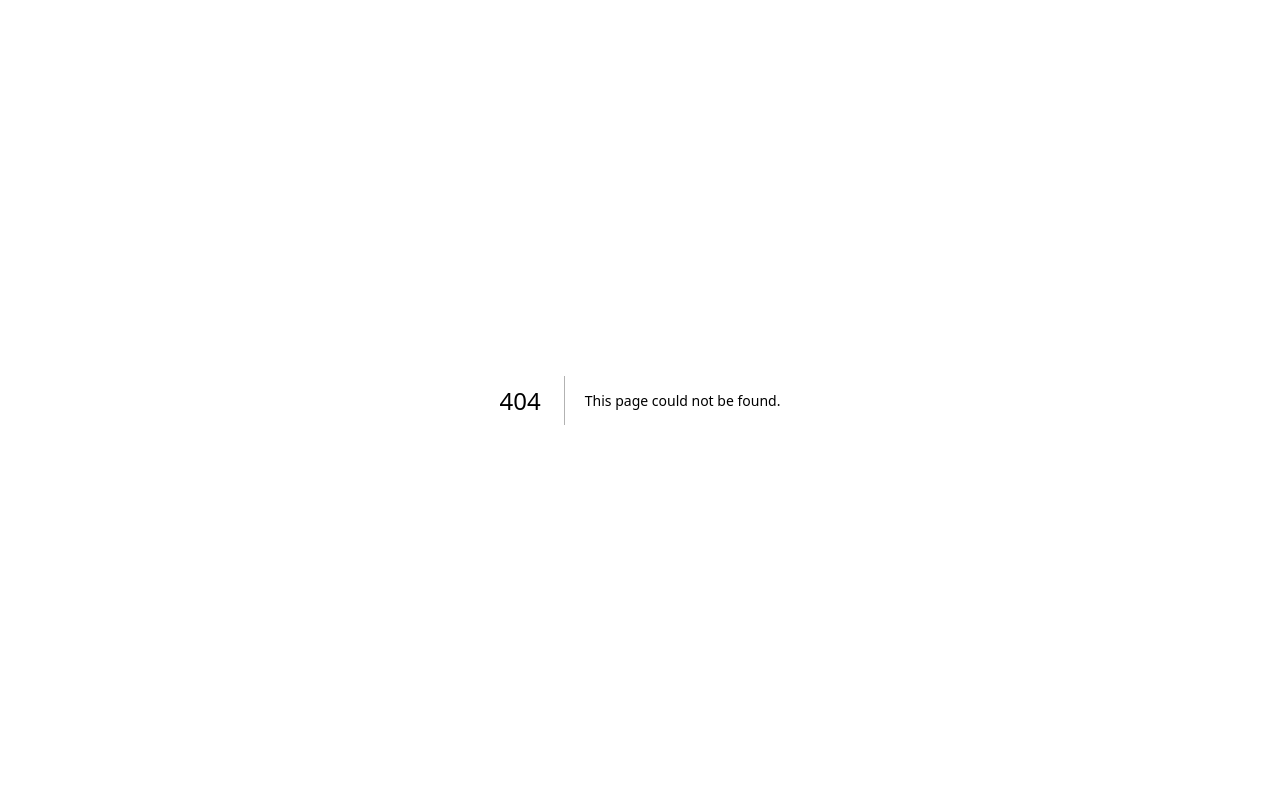
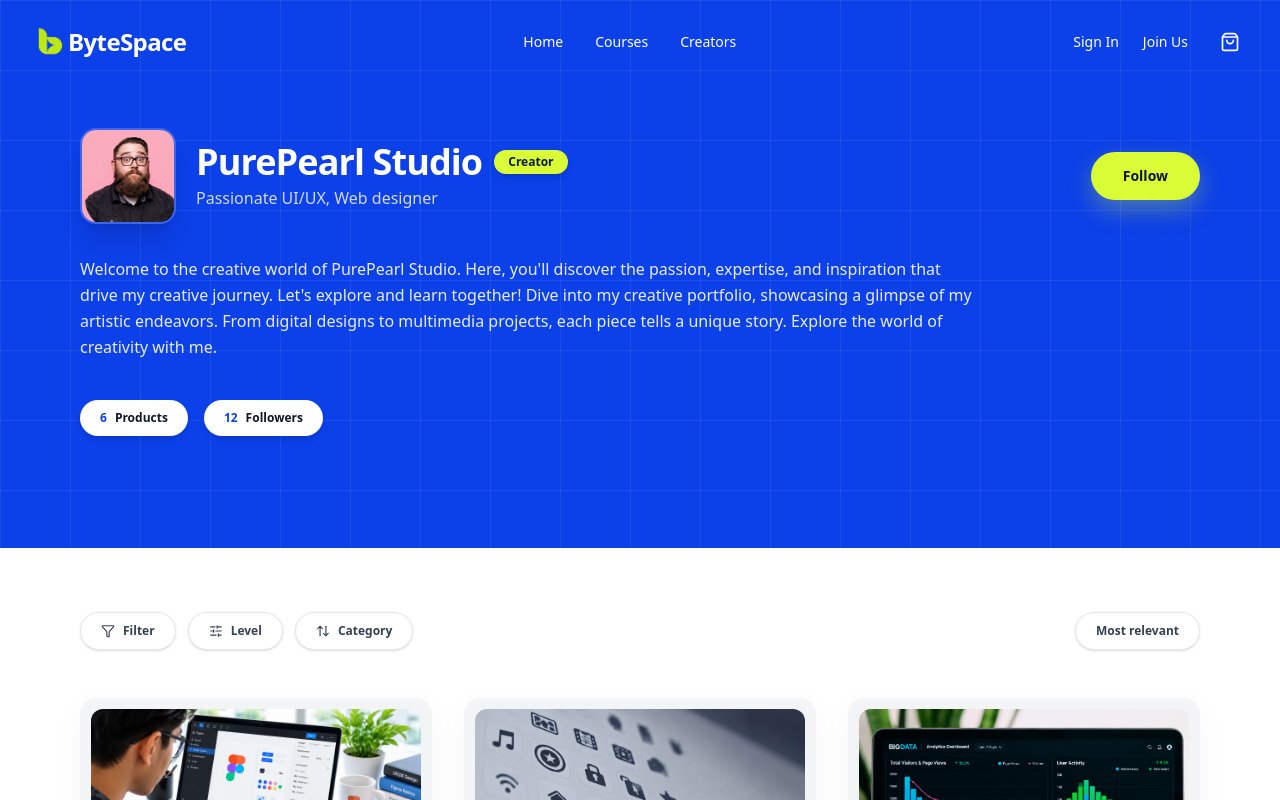
Before and after one commit to Helal-AIUB/bytespace, a Next.js app: page /creators/1 in a window 1280 px wide. Before the commit this address had no page. Shown: the top 800 px of the page. Built offline with nearby package versions, Linux system fonts and the light colour scheme.

Commit message:
not-found and creator page implemented

```diff
--- /dev/null
+++ b/src/app/creators/[id]/page.tsx
@@ -0,0 +1,134 @@
+import { Navbar } from "../../../components/navigation/Navbar";
+import { Footer } from "../../../components/navigation/Footer";
+import { coursesData } from "../../../data/courses";
+import { CourseCard } from "../../../components/courses/CourseCard";
+import Image from "next/image";
+import { Filter, SlidersHorizontal, ArrowUpDown } from "lucide-react";
+import { notFound } from "next/navigation";
+
+interface PageProps {
+  params: Promise<{ id: string }>;
+}
+
+export default async function CreatorProfilePage({ params }: PageProps) {
+  const resolvedParams = await params;
+  const creatorId = resolvedParams.id;
+
+  const creatorsMap: Record<string, { name: string; role: string; avatar: string; bio: string; productsCount: number; followersCount: number }> = {
+    "1": {
+      name: "PurePearl Studio",
+      role: "Passionate UI/UX, Web designer",
+      avatar: "/hero/creator.jpg",
+      bio: "Welcome to the creative world of PurePearl Studio. Here, you'll discover the passion, expertise, and inspiration that drive my creative journey. Let's explore and learn together! Dive into my creative portfolio, showcasing a glimpse of my artistic endeavors. From digital designs to multimedia projects, each piece tells a unique story. Explore the world of creativity with me.",
+      productsCount: 6,
+      followersCount: 12,
+    },
+    "purepearl-studio": {
+      name: "PurePearl Studio",
+      role: "Passionate UI/UX, Web designer",
+      avatar: "/courses/course1.jpg",
+      bio: "Welcome to the creative world of PurePearl Studio. Here, you'll discover the passion, expertise, and inspiration that drive my creative journey. Let's explore and learn together! Dive into my creative portfolio, showcasing a glimpse of my artistic endeavors. From digital designs to multimedia projects, each piece tells a unique story. Explore the world of creativity with me.",
+      productsCount: 6,
+      followersCount: 12,
+    },
+  };
+
+  const creator = creatorsMap[creatorId] || creatorsMap["1"];
+
+  if (!creator) {
+    notFound();
+  }
+
+  const creatorCourses = coursesData;
+
+  return (
+    <main className="min-h-screen bg-white font-sans selection:bg-[#d9fc36] selection:text-[#0F172A]">
+
+      <Navbar />
+
+      <section className="relative w-full bg-[#0c40e8] pt-28 md:pt-32 pb-28 px-6 md:px-12 lg:px-20 overflow-hidden text-white">
+        <div className="absolute inset-0 z-0 bg-[linear-gradient(to_right,rgba(255,255,255,0.07)_1px,transparent_1px),linear-gradient(to_bottom,rgba(255,255,255,0.07)_1px,transparent_1px)] bg-[size:70px_70px] pointer-events-none" />
+
+        <div className="max-w-7xl mx-auto relative z-10 flex flex-col gap-8">
+
+          <div className="flex flex-col md:flex-row md:items-center justify-between gap-6">
+            <div className="flex items-center gap-5">
+              <div className="relative w-20 h-20 md:w-24 md:h-24 rounded-2xl overflow-hidden border-2 border-white/20 shadow-xl flex-shrink-0">
+                <Image src={creator.avatar} alt={creator.name} fill className="object-cover" />
+              </div>
+              <div>
+                <div className="flex flex-wrap items-center gap-3 mb-1">
+                  <h1 className="text-2xl md:text-4xl font-extrabold tracking-tight text-white">
+                    {creator.name}
+                  </h1>
+                  <span className="bg-[#d9fc36] text-[#0F172A] text-xs font-black px-3.5 py-1 rounded-full shadow-md">
+                    Creator
+                  </span>
+                </div>
+                <p className="text-white/80 text-sm md:text-base font-medium">
+                  {creator.role}
+                </p>
+              </div>
+            </div>
+
+            <button className="bg-[#d9fc36] text-[#0F172A] font-extrabold text-sm px-8 py-3.5 rounded-full shadow-[0_10px_25px_rgba(217,252,54,0.3)] hover:scale-105 active:scale-95 transition-all w-fit cursor-pointer">
+              Follow
+            </button>
+          </div>
+
+          <div className="max-w-4xl">
+            <p className="text-white/90 text-sm md:text-base leading-relaxed font-normal">
+              {creator.bio}
+            </p>
+          </div>
+
+          <div className="flex flex-wrap items-center gap-4 pt-2">
+            <div className="bg-white text-[#0F172A] font-bold text-xs px-5 py-2.5 rounded-full shadow-md flex items-center gap-2">
+              <span className="text-[#0c40e8] font-black">{creator.productsCount}</span> Products
+            </div>
+            <div className="bg-white text-[#0F172A] font-bold text-xs px-5 py-2.5 rounded-full shadow-md flex items-center gap-2">
+              <span className="text-[#0c40e8] font-black">{creator.followersCount}</span> Followers
+            </div>
+          </div>
+
+        </div>
+      </section>
+
+      <section className="max-w-7xl mx-auto px-6 md:px-12 lg:px-20 py-16">
+
+        <div className="flex flex-col md:flex-row md:items-center justify-between gap-4 mb-12">
+          <div className="flex flex-wrap items-center gap-3">
+            <button className="flex items-center gap-2 bg-white border border-gray-200 text-gray-700 hover:border-blue-600 hover:text-blue-600 px-5 py-2.5 rounded-full text-xs font-bold shadow-sm transition-all cursor-pointer">
+              <Filter className="w-3.5 h-3.5" />
+              <span>Filter</span>
+            </button>
+            <button className="flex items-center gap-2 bg-white border border-gray-200 text-gray-700 hover:border-blue-600 hover:text-blue-600 px-5 py-2.5 rounded-full text-xs font-bold shadow-sm transition-all cursor-pointer">
+              <SlidersHorizontal className="w-3.5 h-3.5" />
+              <span>Level</span>
+            </button>
+            <button className="flex items-center gap-2 bg-white border border-gray-200 text-gray-700 hover:border-blue-600 hover:text-blue-600 px-5 py-2.5 rounded-full text-xs font-bold shadow-sm transition-all cursor-pointer">
+              <ArrowUpDown className="w-3.5 h-3.5" />
+              <span>Category</span>
+            </button>
+          </div>
+
+          <div className="flex items-center">
+            <button className="flex items-center gap-2 bg-white border border-gray-200 text-gray-700 hover:border-blue-600 hover:text-blue-600 px-5 py-2.5 rounded-full text-xs font-bold shadow-sm transition-all cursor-pointer">
+              <span>Most relevant</span>
+            </button>
+          </div>
+        </div>
+
+        <div className="grid grid-cols-1 md:grid-cols-2 lg:grid-cols-3 gap-8">
+          {creatorCourses.map((course) => (
+            <CourseCard key={course.id} course={course} />
+          ))}
+        </div>
+
+      </section>
+
+      <Footer />
+
+    </main>
+  );
+}
--- /dev/null
+++ b/src/app/not-found.tsx
@@ -0,0 +1,44 @@
+import Link from "next/link";
+import { Navbar } from "../components/navigation/Navbar";
+import { Footer } from "../components/navigation/Footer";
+
+export default function NotFound() {
+  return (
+    <main className="min-h-screen bg-[#0c40e8] font-sans selection:bg-[#d9fc36] selection:text-[#0F172A] flex flex-col justify-between relative overflow-hidden">
+      {/* Background Grid Pattern */}
+      <div className="absolute inset-0 z-0 bg-[linear-gradient(to_right,rgba(255,255,255,0.07)_1px,transparent_1px),linear-gradient(to_bottom,rgba(255,255,255,0.07)_1px,transparent_1px)] bg-[size:70px_70px] pointer-events-none" />
+
+      {/* Navbar */}
+      <div className="relative z-10 w-full">
+        <Navbar />
+      </div>
+
+      {/* 404 Hero Section */}
+      <div className="relative z-10 max-w-5xl mx-auto px-6 py-20 text-center flex flex-col items-center justify-center my-auto">
+        <h1 className="text-[120px] md:text-[200px] lg:text-[240px] font-black tracking-tighter text-transparent bg-clip-text bg-gradient-to-b from-[#d9fc36] to-[#d9fc36]/40 leading-none select-none mb-4 drop-shadow-[0_20px_50px_rgba(0,0,0,0.2)]">
+          404
+        </h1>
+
+        <h2 className="text-2xl md:text-4xl lg:text-5xl font-bold text-white tracking-tight mb-4">
+          The page you are looking for doesn’t exist
+        </h2>
+
+        <p className="text-xs md:text-sm text-white/80 font-medium mb-10 max-w-md border border-white/10 bg-white/5 backdrop-blur-md px-6 py-2.5 rounded-full">
+          Try to use a correct url or go back to homepage to start again
+        </p>
+
+        <Link
+          href="/"
+          className="bg-[#d9fc36] text-[#0F172A] font-extrabold text-base px-8 py-4 rounded-full shadow-[0_10px_30px_rgba(217,252,54,0.4)] hover:scale-105 active:scale-95 transition-all duration-300"
+        >
+          Back to Home
+        </Link>
+      </div>
+
+      {/* Footer */}
+      <div className="relative z-10 w-full bg-white">
+        <Footer />
+      </div>
+    </main>
+  );
+}
--- a/src/components/course-details/CourseSidebar.tsx
+++ b/src/components/course-details/CourseSidebar.tsx
@@ -1,6 +1,7 @@
 "use client";
 
 import Image from "next/image";
+import Link from "next/link";
 import { PlayCircle, Award, BookOpen, CheckCircle } from "lucide-react";
 import { motion } from "framer-motion";
 import { Course } from "../../data/coursesData";
@@ -56,7 +57,7 @@
           <motion.button
             whileHover={{ scale: 1.03, boxShadow: "0px 10px 25px rgba(217, 252, 54, 0.4)" }}
             whileTap={{ scale: 0.97 }}
-            className="w-full bg-[#d9fc36] text-[#0F172A] font-bold text-base py-4 rounded-full shadow-lg text-center transition-all"
+            className="w-full bg-[#d9fc36] text-[#0F172A] font-bold text-base py-4 rounded-full shadow-lg text-center transition-all cursor-pointer"
           >
             Enroll Now
           </motion.button>
@@ -86,19 +87,22 @@
         </div>
 
         {/* Creator Profile */}
-        <div className="pt-6 border-t border-gray-100 flex items-center justify-between">
-          <div className="flex items-center gap-3">
+        <div className="pt-6 border-t border-gray-100 flex items-center justify-between gap-2">
+          <div className="flex items-center gap-3 min-w-0">
             <div className="relative w-11 h-11 rounded-full overflow-hidden border border-gray-200 flex-shrink-0">
-              <Image src={course.creator.avatar} alt="Creator" fill className="object-cover" />
+              <Image src="/hero/creator.jpg" alt="PurePearl Studio" fill className="object-cover" />
             </div>
-            <div>
-              <h6 className="font-bold text-sm text-[#0F172A]">{course.creator.name}</h6>
-              <p className="text-xs text-gray-500 font-medium">{course.creator.role}</p>
+            <div className="min-w-0">
+              <h6 className="font-bold text-sm text-[#0F172A] truncate">PurePearl Studio</h6>
+              <p className="text-xs text-gray-500 font-medium truncate">Professional Creator</p>
             </div>
           </div>
-          <button className="text-xs font-bold text-blue-600 hover:underline flex-shrink-0">
+          <Link
+            href="/creators/1"
+            className="text-xs font-bold text-blue-600 hover:underline flex-shrink-0 cursor-pointer"
+          >
             View Profile
-          </button>
+          </Link>
         </div>
 
       </motion.div>
```
Also changed, not shown: public/hero/creator.jpg (added).
